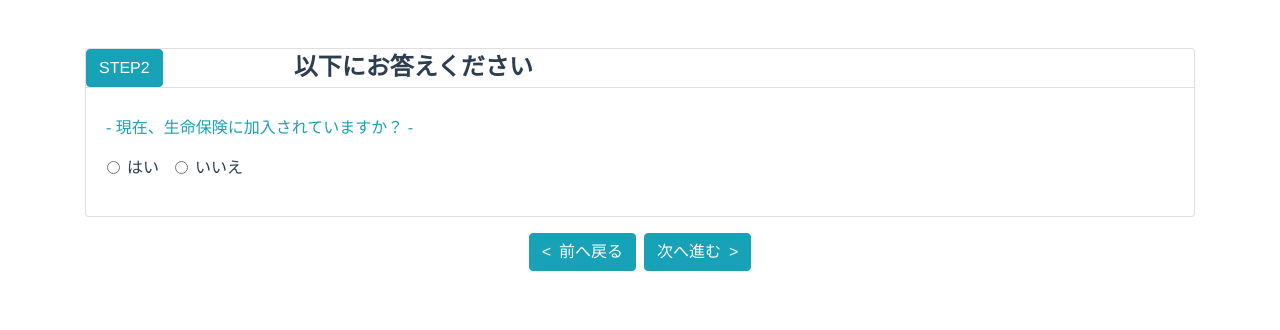
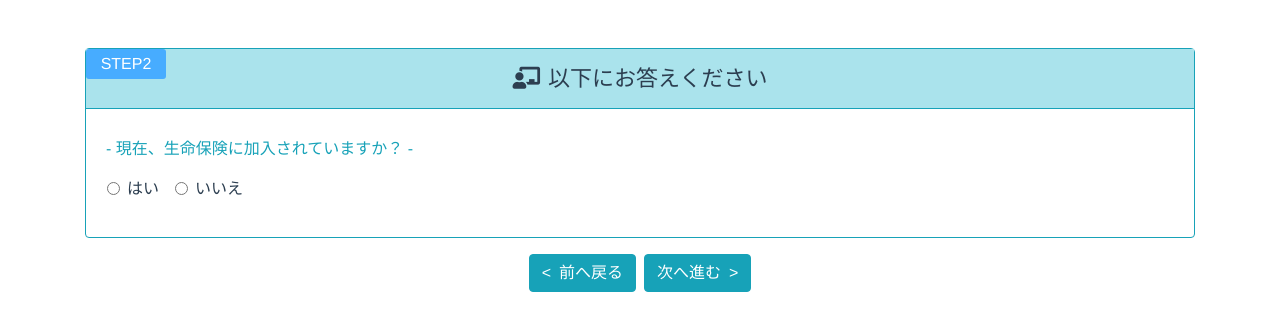
Before and after one commit to tipstar0125/portfolio, a Vue app in the folder vue_form/: page /step2 in a window 1280 px wide. Shown: the top 330 px of the page. Built offline with nearby package versions, Linux system fonts and the light colour scheme.

Commit message:
update css of vue_form

```diff
--- a/vue_form/public/index.html
+++ b/vue_form/public/index.html
@@ -5,6 +5,7 @@
     <meta http-equiv="X-UA-Compatible" content="IE=edge">
     <meta name="viewport" content="width=device-width,initial-scale=1.0">
     <link rel="stylesheet" href="https://stackpath.bootstrapcdn.com/bootstrap/4.3.1/css/bootstrap.min.css" integrity="sha384-ggOyR0iXCbMQv3Xipma34MD+dH/1fQ784/j6cY/iJTQUOhcWr7x9JvoRxT2MZw1T" crossorigin="anonymous">
+    <link href="https://use.fontawesome.com/releases/v5.6.1/css/all.css" rel="stylesheet">
     <link rel="icon" href="<%= BASE_URL %>favicon.ico">
     <title>Form</title>
   </head>
--- a/vue_form/src/App.vue
+++ b/vue_form/src/App.vue
@@ -7,6 +7,8 @@
 </template>
 
 <style>
+@import "./css/style.css";
+
 #app {
   font-family: Avenir, Helvetica, Arial, sans-serif;
   -webkit-font-smoothing: antialiased;
--- a/vue_form/src/components/Question.vue
+++ b/vue_form/src/components/Question.vue
@@ -1,11 +1,7 @@
 <template>
-  <div class="row border-bottom mx-0">
-    <div class="col-2 text-left pl-0">
-      <button class="btn btn-info opacity-1" disabled>STEP{{ stepNumber }}</button>
-    </div>
-    <div class="col-10 text-left">
-      <p class="question ml-2 mb-0">{{ question }}</p>
-    </div>
+  <div class="mx-0 box" :style="boxHeight">
+    <p class="step">STEP{{ stepNumber }}</p>
+    <p class="question"><i :class="icon"></i><span class="ml-2">{{ question }}</span></p>
   </div>
 </template>
 
@@ -15,28 +11,39 @@ export default {
   props: {
     stepNumber: String,
     question: String,
+    icon: String
   },
+  computed: {
+    boxHeight() { return {'--box-height': '60px'} },
+  }
 }
 </script>
 
 <style scoped>
 
-.question {
-  font-size: 1.5rem;
-  font-weight: 800;
+.box {
+  height: var(--box-height);
+	position: relative;
+	text-align: center;
+  border-bottom: solid 1px #17a2b8;
+  background-color: #aae3ec;
 }
 
-.question-item {
-  color: #17a2b8;
+.step {
+	color: white;
+	background-color: #47acff;
+	position: absolute;
+  width: 80px;
+  height: 50%;
+  line-height: calc(var(--box-height) / 2);
+	top: 0;
+	left: 0;
+  border-radius: 3px;
 }
 
-.list-style-none {
-  list-style: none;
-  padding-left: 0;
-}
-
-.opacity-1 {
-  opacity: 1;
+.question {
+  line-height: var(--box-height);
+  font-size: 22px;
 }
 
 </style>
--- a/vue_form/src/components/QuestionItem.vue
+++ b/vue_form/src/components/QuestionItem.vue
@@ -1,6 +1,6 @@
 <template>
   <div>
-    <transition v-for="(question, index) in questions" :key="index">
+    <transition v-for="(question, index) in questions" :key="'question' + index">
       <li v-if="question.isVisible" class="text-left my-2">
           <div class="question-item">
           {{ question.item }}
@@ -43,18 +43,6 @@ export default {
 
 <style scoped>
 
-.question-item {
-  color: #17a2b8;
-}
-
-.question-item:before {
-  content: '-';
-}
-
-.question-item:after {
-  content: '-';
-}
-
 .v-enter {
   opacity: 0;
 }
--- a/vue_form/src/components/YearMonthDayDropdown.vue
+++ b/vue_form/src/components/YearMonthDayDropdown.vue
@@ -49,8 +49,12 @@ export default {
   },
   methods: {
     getDays() {
-      console.log(this.birthday.month)
-      this.days_max = new Date(Number(select_year.value), Number(select_month.value), 0).getDate();
+      try {
+        this.days_max = new Date(Number(select_year.value), Number(select_month.value), 0).getDate();
+      } catch (e) {
+        this.days_max = new Date(this.birthday.year, this.birthday.month, 0).getDate();
+      }
+
     },
     inputBirthday() {
       this.$emit('inputBirthday',
--- /dev/null
+++ b/vue_form/src/css/style.css
@@ -0,0 +1,20 @@
+.card-border {
+  border: solid 1px #17a2b8;
+}
+
+.question-item {
+    color: #17a2b8;
+  }
+
+.question-item:before {
+  content: '-';
+}
+
+.question-item:after {
+  content: '-';
+}
+
+.list-style-none {
+  list-style: none;
+  padding-left: 0;
+}
--- a/vue_form/src/views/Step1.vue
+++ b/vue_form/src/views/Step1.vue
@@ -1,7 +1,7 @@
 <template>
   <div class="container mt-5">
-    <div class="card mb-3">
-      <Question stepNumber="1" question="お客様の情報を入力してください"/>
+    <div class="card mb-3 card-border">
+      <Question stepNumber="1" question="お客様の情報を入力してください" icon="fas fa-address-card"/>
       <div class="card-body">
         <ul class="text-left list-style-none">
             <li class="text-left my-2">
@@ -62,30 +62,4 @@ export default {
 </script>
 
 <style scoped>
-
-.question-item {
-  color: #17a2b8;
-}
-
-.question-item:before {
-  content: '-';
-}
-
-.question-item:after {
-  content: '-';
-}
-
-.list-style-none {
-  list-style: none;
-  padding-left: 0;
-}
-
-.v-enter {
-  opacity: 0;
-}
-
-.v-enter-active {
-  transition: 0.5s;
-}
-
 </style>
--- a/vue_form/src/views/Step2.vue
+++ b/vue_form/src/views/Step2.vue
@@ -1,7 +1,7 @@
 <template>
   <div class="container mt-5">
-    <div class="card mb-3">
-      <Question stepNumber="2" question="以下にお答えください"/>
+    <div class="card mb-3 card-border">
+      <Question stepNumber="2" question="以下にお答えください" icon="fas fa-chalkboard-teacher"/>
       <div class="card-body">
         <ul class="text-left list-style-none">
           <QuestionItem :questions="questions" @radioClick="radioClick"/>
@@ -42,10 +42,4 @@ export default {
 </script>
 
 <style scoped>
-
-.list-style-none {
-  list-style: none;
-  padding-left: 0;
-}
-
 </style>
--- a/vue_form/src/views/Step3.vue
+++ b/vue_form/src/views/Step3.vue
@@ -1,7 +1,7 @@
 <template>
   <div class="container mt-5">
-    <div class="card mb-3">
-      <Question stepNumber="3" question="ご相談内容をご記入ください"/>
+    <div class="card mb-3 card-border">
+      <Question stepNumber="3" question="ご相談内容をご記入ください" icon="fas fa-file-alt"/>
       <div class="card-body">
         <ul class="text-left list-style-none">
             <li class="text-left my-2">
@@ -48,22 +48,4 @@ export default {
 </script>
 
 <style scoped>
-
-.question-item {
-  color: #17a2b8;
-}
-
-.question-item:before {
-  content: '-';
-}
-
-.question-item:after {
-  content: '-';
-}
-
-.list-style-none {
-  list-style: none;
-  padding-left: 0;
-}
-
 </style>
--- a/vue_form/src/views/Step4.vue
+++ b/vue_form/src/views/Step4.vue
@@ -1,7 +1,7 @@
 <template>
   <div class="container mt-5">
-    <div class="card mb-3">
-      <Question stepNumber="4" question="以下の内容をご確認ください"/>
+    <div class="card mb-3 card-border">
+      <Question stepNumber="4" question="以下の内容をご確認ください" icon="fas fa-file-alt"/>
       <div class="card-body">
         <ul class="text-left list-style-none">
             <li class="text-left my-2">
@@ -66,23 +66,6 @@ export default {
 
 <style scoped>
 
-.question-item {
-  color: #17a2b8;
-}
-
-.question-item:before {
-  content: '-';
-}
-
-.question-item:after {
-  content: '-';
-}
-
-.list-style-none {
-  list-style: none;
-  padding-left: 0;
-}
-
 .indent-1 {
   padding-left:1rem;
 }
```
